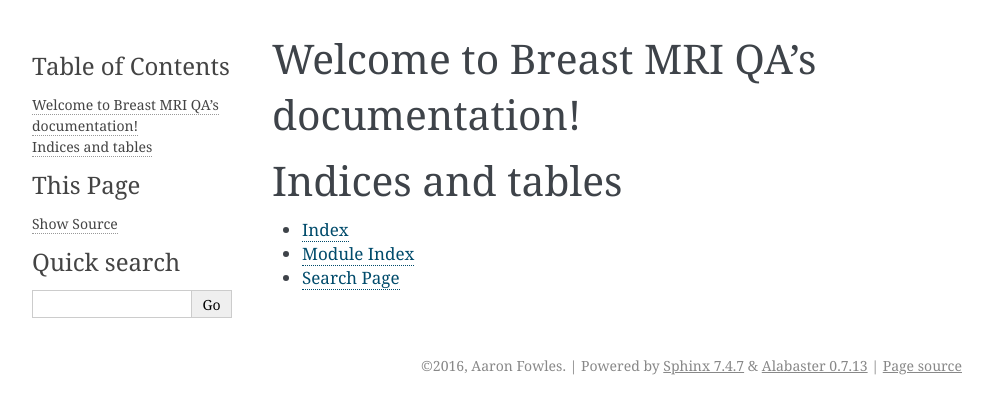
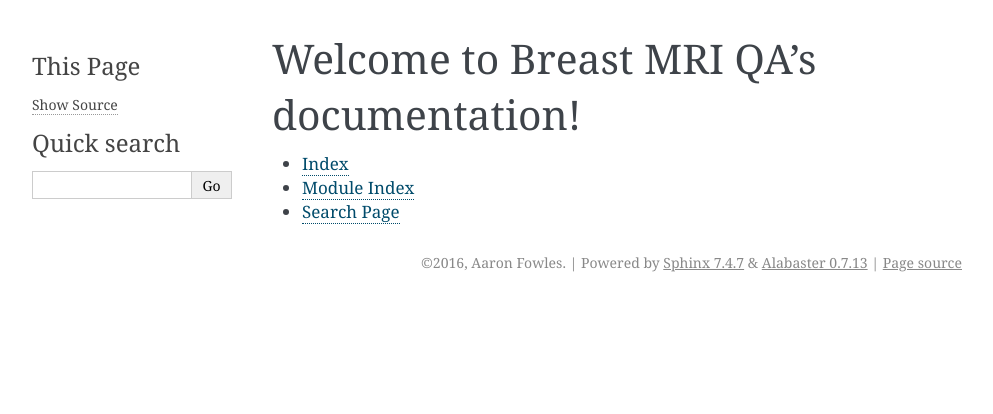
Before and after one commit to aaronfowles/breast_mri_qa, a Sphinx documentation site: the page built from docs/index.rst, in a window 1280 px wide. Shown: the top 414 px of the page, without its empty margins (148-1141 px from the left). Built offline with Sphinx 7.4.7, drawn with Linux system fonts in a browser that asks for light colours.

```diff
--- a/docs/conf.py
+++ b/docs/conf.py
@@ -33,7 +33,6 @@ sys.path.insert(0, os.path.abspath('..'))
 # ones.
 extensions = [
     'sphinx.ext.autodoc',
-    'sphinx.ext.githubpages',
     'sphinx.ext.napoleon',
 ]
 
--- a/docs/index.rst
+++ b/docs/index.rst
@@ -12,8 +12,6 @@ Welcome to Breast MRI QA's documentation!
 
 
 
-Indices and tables
-==================
 
 * :ref:`genindex`
 * :ref:`modindex`
```
